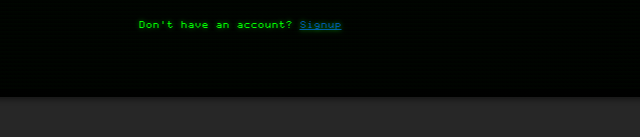
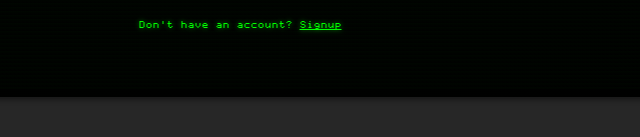
Before and after one commit to oooscaaar/ironhack-web-app, a plain HTML site: page index.html in a window 1280 px wide. In both pictures the pointer is over the link "Signup". Shown: the part 571-708 px from the top of the page, 400-1040 px from the left. Drawn offline with nearby package versions, Linux system fonts and the light colour scheme.

Commit message:
styles.css update

```diff
--- a/css/styles.css
+++ b/css/styles.css
@@ -20,6 +20,7 @@ a, a:visited, a:active {
 
 a:hover {
   text-decoration: underline;
+  color: #0f0;
 }
 
 /* scrollbar */
```
